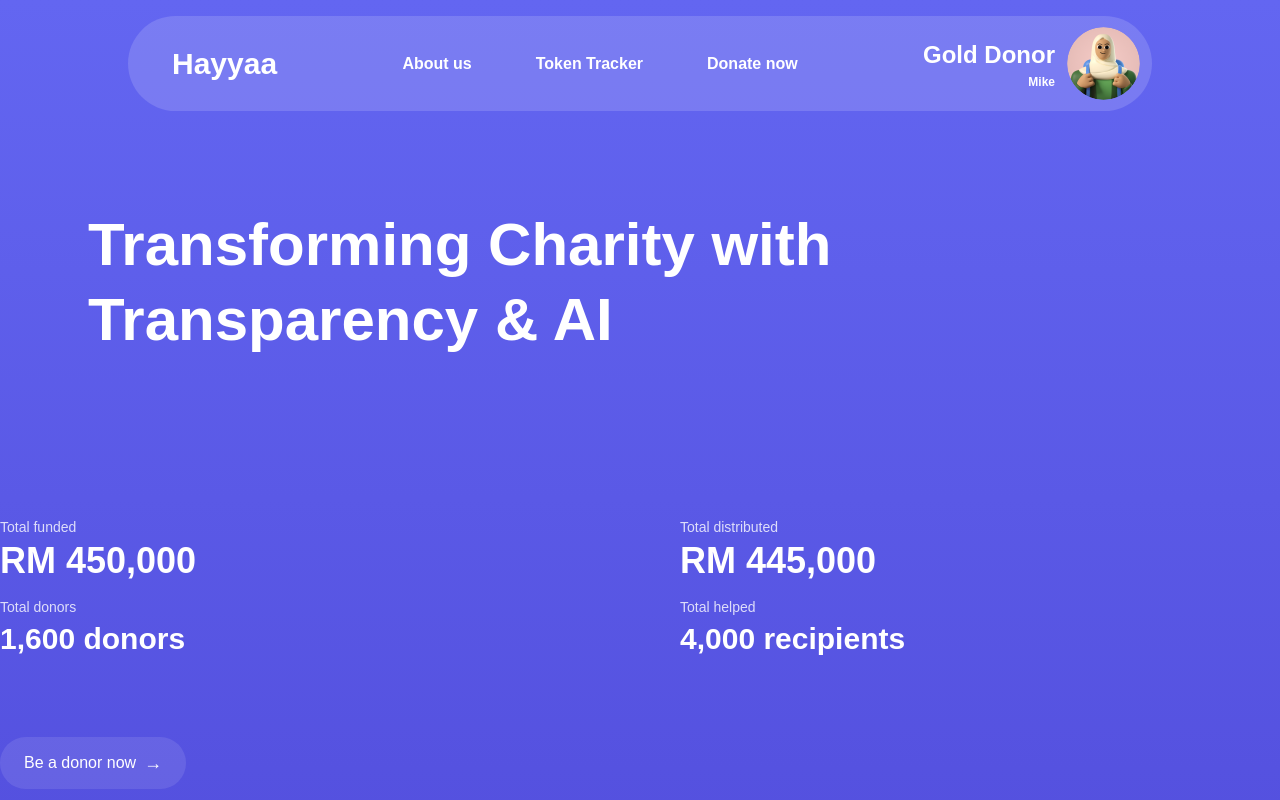
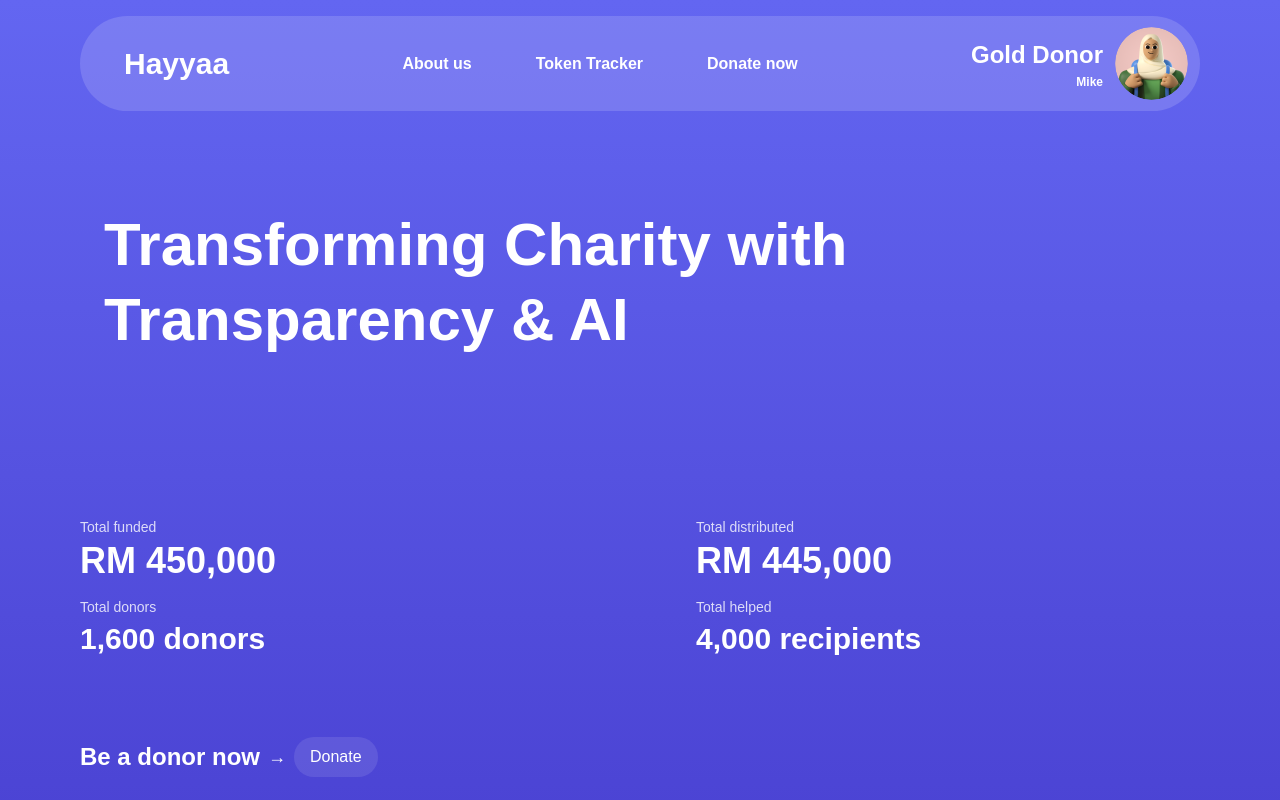
Before and after one commit to kaijun05/hayyaa-charity, a SvelteKit app in the folder frontend/: page / in a window 1280 px wide. Shown: the top 800 px of the page. Built offline with nearby package versions, Linux system fonts and the light colour scheme; a web font is replaced by a local one.

Commit message:
Added max width to navbar & main

```diff
--- a/frontend/src/components/Navbar.svelte
+++ b/frontend/src/components/Navbar.svelte
@@ -2,7 +2,7 @@
     import UserIcon from "./UserIcon.svelte";
 </script>
 
-<div class="flex m-auto w-[80%] gap-8 justify-between rounded-full px-3 my-4 items-center bg-white/15 font-semibold h-[95px]">
+<div class="flex m-auto w-[70rem] gap-8 justify-between rounded-full px-3 my-4 items-center bg-white/15 font-semibold h-[95px]">
     <a href="/" class="text-3xl font-semibold ml-8">Hayyaa</a>
     <div class="flex gap-16">
         <a href="/#about-us" class="text-1xl hover:text-slate-300">About us</a>
--- a/frontend/src/routes/+page.svelte
+++ b/frontend/src/routes/+page.svelte
@@ -3,15 +3,14 @@
 </script>
 
   <!-- Hero Section -->
+   <main class=" max-w-[70rem] mx-auto">
      <div class="max-w-6xl mx-auto px-6 pt-20">
        <h1 class="text-6xl font-semibold leading-tight mb-40">
-      Transforming Charity with<br />
-      Transparency & AI
+         Transforming Charity with Transparency & AI
         </h1>
       </div>
 
-    <!-- Stats Grid -->
-    <div class="grid grid-cols-2 gap-20 mb-20">
+      <div class="grid grid-cols-2 gap-28 gap-y-48 mb-20 justify-center content-center">
         <div>
           <div class="text-sm opacity-80">Total funded</div>
           <div class="text-4xl font-semibold mt-1">RM 450,000</div>
@@ -30,13 +29,14 @@
         </div>
       </div>
 
-    <a href="/donate" class="inline-flex items-center space-x-2 bg-white/10 hover:bg-white/20 rounded-full px-6 py-3 transition-colors">
-      <span>Be a donor now</span>
-      <span class="text-lg">→</span>
+      <div class="flex items-center gap-2">
+        <span class="text-2xl font-bold flex items-center gap-2">Be a donor now <span class="text-lg">→</span></span>
+        <a href="/donate" class="inline-flex items-center space-x-2 bg-white/10 hover:bg-white/20 rounded-full px-4 py-2 transition-colors">
+          Donate
         </a>
-
+      </div>
       <!-- About us Section -->
-  <div id="about-us" class="max-w-6xl mx-auto px-6 py-32">
+      <!-- <div id="about-us" class="max-w-6xl mx-auto px-6 py-32">
         <h2 class="text-4xl font-semibold mb-8">every donation deserves a story</h2>
         <div class="space-y-6 text-white/80 max-w-3xl">
         <p>Our platform was born out of a mission to transform the way charity works — by bringing transparency and efficiency to a field that sorely needed change.</p>
@@ -44,4 +44,5 @@
         <p>Through the use of smart contracts, AI-powered recipient verification, and a thoughtfully designed donor dashboard, we make giving not just simple, but meaningful.</p>
         <p>And because we care about inclusivity, our system reaches beyond the digital divide — working hand in hand with local communities, suraus, and NGOs to ensure that even the digitally invisible receive the help they deserve. Whether you're giving RM5 or RM500, we believe you should know the impact you create. With every donation, there's a story waiting to be told.</p>
         </div>
-  </div>
+        </div> -->
+  </main>
```
Lines whose indentation alone changed are shown as unchanged.
